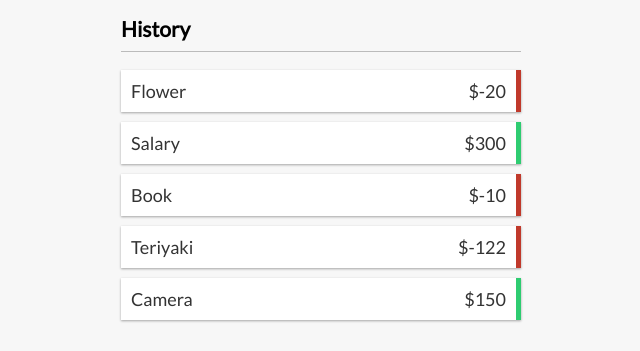
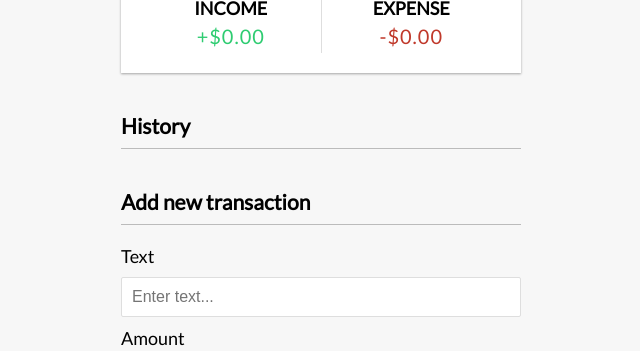
Before and after one commit to jonathans-razor/vue-3-and-composition-api-tutorial, a Vue app: page / in a window 1280 px wide. Shown: the part 205-556 px from the top of the page, without its empty margins (319-959 px from the left). Built offline with nearby package versions, Linux system fonts and the light colour scheme.

Commit message:
Jan-19-2024-7-40-03-PM

```diff
--- a/src/App.vue
+++ b/src/App.vue
@@ -14,4 +14,14 @@
   import IncomeExpenses from './components/IncomeExpenses.vue';
   import TransactionList from './components/TransactionList.vue';
   import AddTransaction from './components/AddTransaction.vue';
+
+  import { ref } from 'vue';
+
+const transactions = ref([
+  { id: 1, text: 'Flower', amount: -20 },
+  { id: 2, text: 'Salary', amount: 300 },
+  { id: 3, text: 'Book', amount: -10 },
+  { id: 4, text: 'Teriyaki', amount: -122 },
+  { id: 5, text: 'Camera', amount: 150 },
+]);
 </script>
--- a/src/components/TransactionList.vue
+++ b/src/components/TransactionList.vue
@@ -6,13 +6,3 @@
     </li>
   </ul>
 </template>
-
-<script setup>
-const transactions = [
-  { id: 1, text: 'Flower', amount: -20 },
-  { id: 2, text: 'Salary', amount: 300 },
-  { id: 3, text: 'Book', amount: -10 },
-  { id: 3, text: 'Teriyaki', amount: -122 },
-  { id: 4, text: 'Camera', amount: 150 },
-];
-</script>
```
